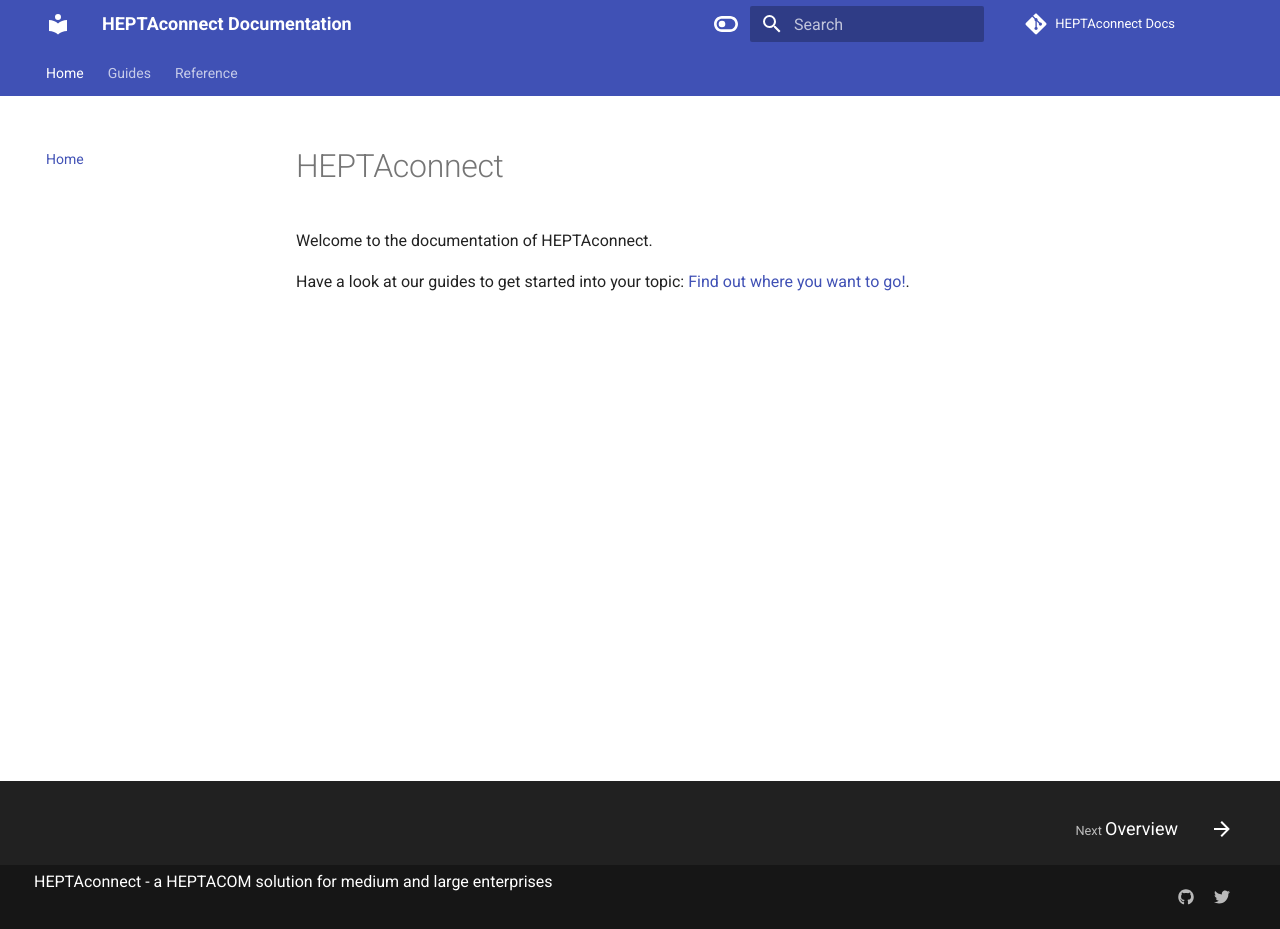
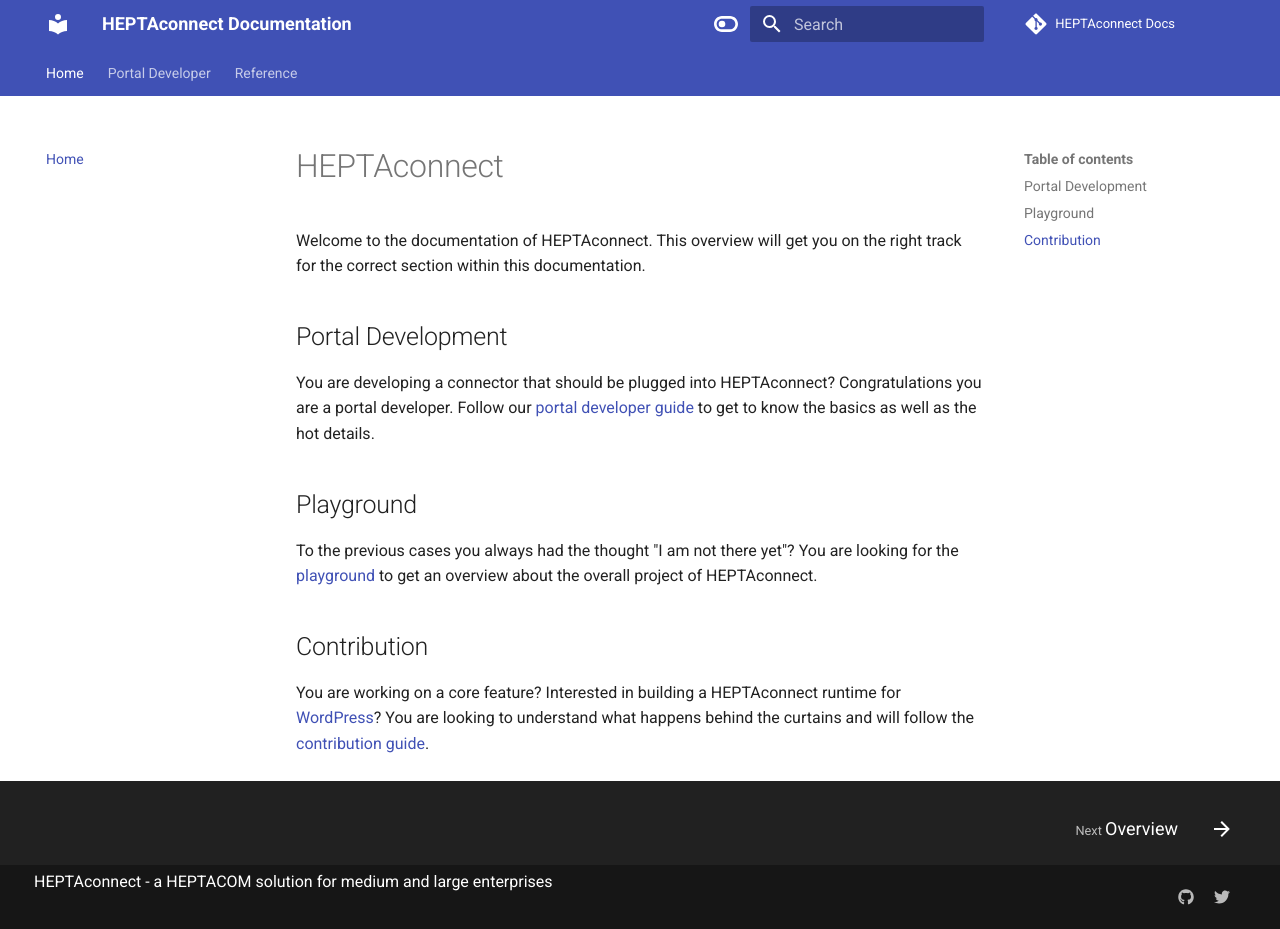
Before and after one commit to HEPTACOM/heptaconnect-docs, an MkDocs documentation site: the page built from docs/index.md, in a window 1280 px wide and 929 px high. Built offline with MkDocs 1.6.1 and Material for MkDocs 9.7.7, drawn with Linux system fonts in a browser that asks for light colours; comment, search, counter and statistics services are not loaded.

Commit message:
Merge guide overview and home

```diff
--- a/docs/index.md
+++ b/docs/index.md
@@ -1,7 +1,30 @@
 # HEPTAconnect
 
 Welcome to the documentation of HEPTAconnect.
+This overview will get you on the right track for the correct section within this documentation.
 
-Have a look at our guides to get started into your topic: [Find out where you want to go!](./guides/index.md).
+
+## Portal Development
+
+You are developing a connector that should be plugged into HEPTAconnect?
+Congratulations you are a portal developer.
+Follow our [portal developer guide](./portal-developer/index.md) to get to know the basics as well as the hot details.
+
+<!-- TODO Add integrator guide -->
+
+<!-- TODO Add administrator guide -->
+
+
+## Playground
+
+To the previous cases you always had the thought "I am not there yet"?
+You are looking for the [playground](./playground/index.md) to get an overview about the overall project of HEPTAconnect.
+
+
+## Contribution
+
+You are working on a core feature?
+Interested in building a HEPTAconnect runtime for [WordPress](https://wordpress.com/)?
+You are looking to understand what happens behind the curtains and will follow the [contribution guide](./contributor/index.md).
 
 <!-- TODO Improve landing page -->
--- a/mkdocs.yml
+++ b/mkdocs.yml
@@ -59,8 +59,7 @@
 # Page tree
 nav:
     - Home: index.md
-    - Guides:
-        - Overview: guides/index.md
+    - Portal Developer: guides/portal-developer/index.md
     - Reference:
         - Overview: reference/index.md
         - License: reference/license.md
```
Also changed, not shown: docs/guides/index.md (deleted, +0 -26 lines).
